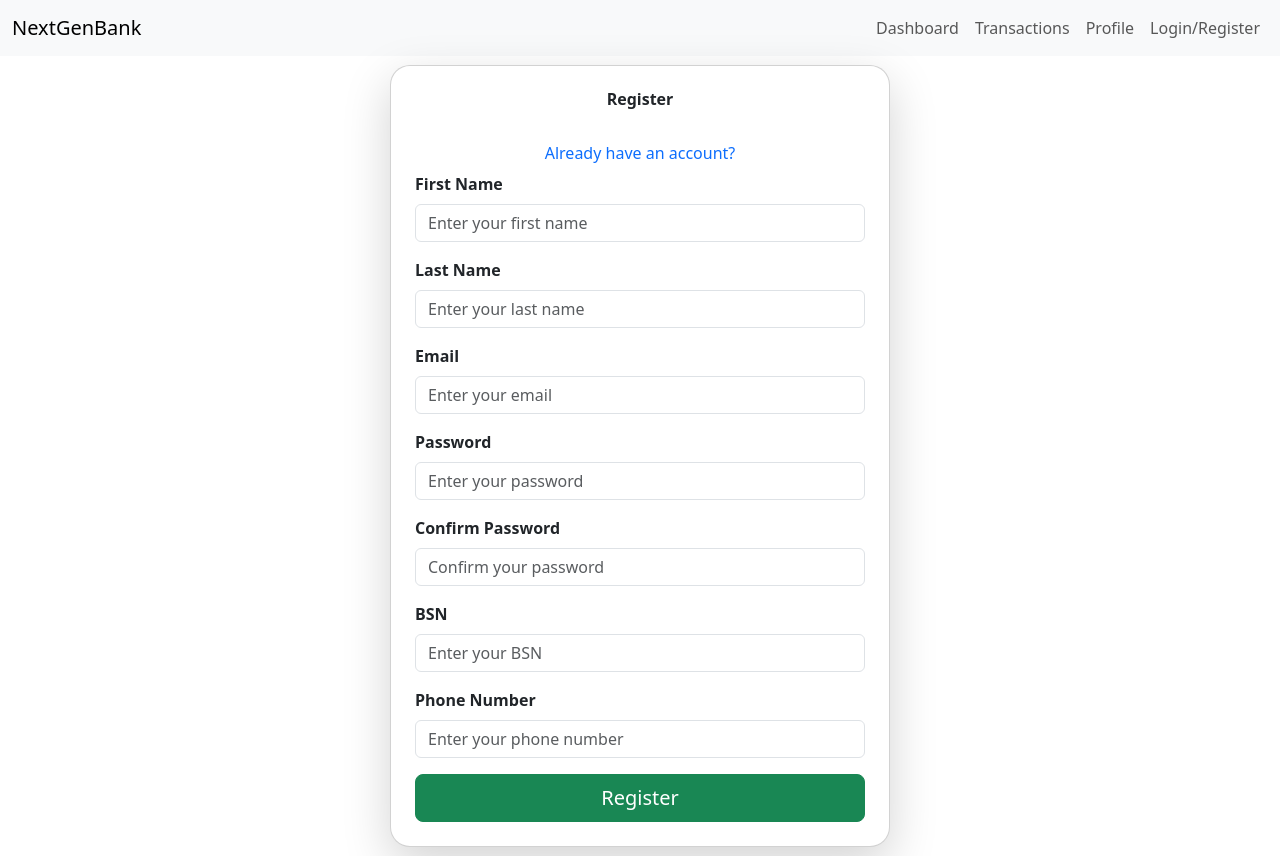
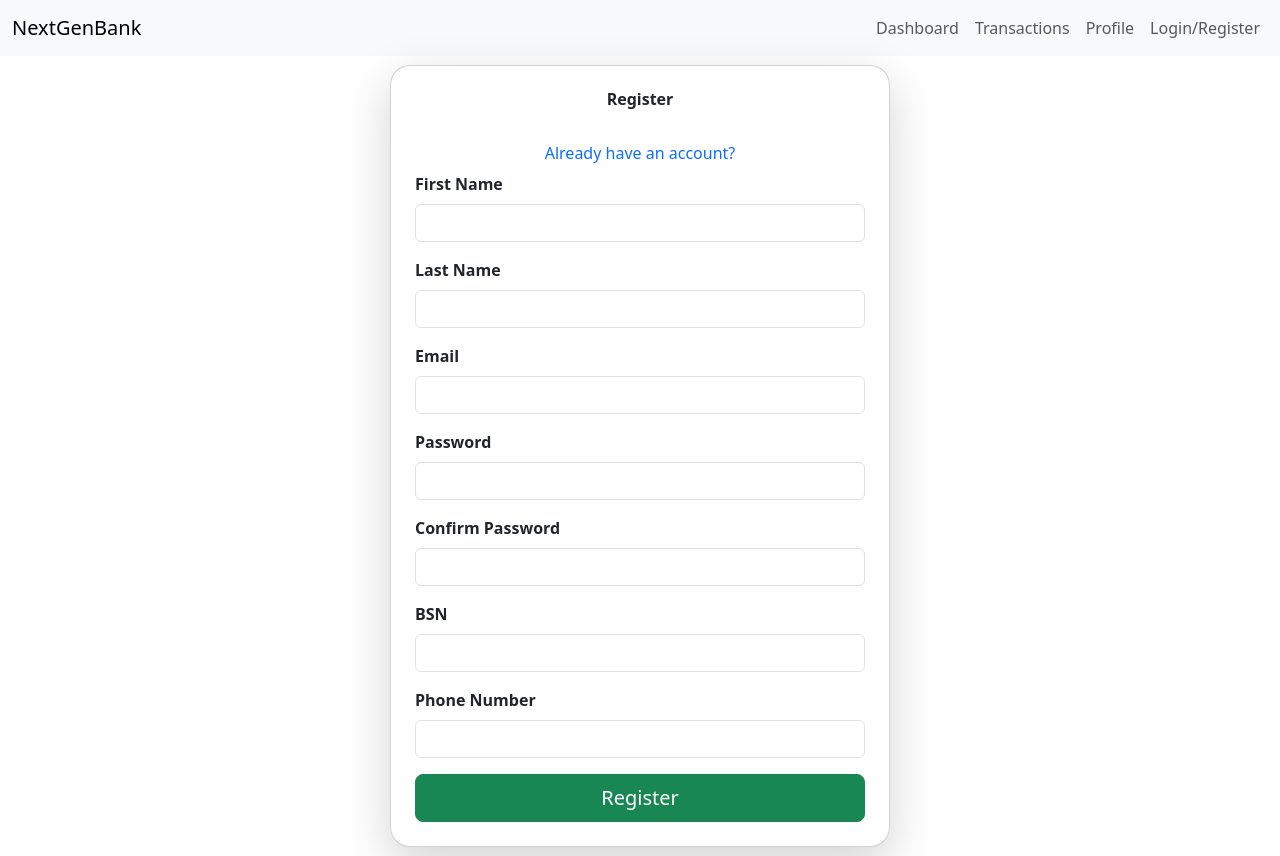
Before and after one commit to NextGenBank/frontend-BankApplication, a Vue app: page /auth in a window 1280 px wide. Both pictures are taken after a click on the button "Need an account?". Built offline with nearby package versions, Linux system fonts and the light colour scheme.

Commit message:
Auth.vue modified

```diff
--- a/src/components/Auth.vue
+++ b/src/components/Auth.vue
@@ -3,9 +3,8 @@ import Notification from "./Notification.vue";
 import Loading from "./Loading.vue";
 import { setAuthToken } from "@/utils/auth";
 import { useUserStore } from "@/stores/user";
-// import { API_ENDPOINTS } from "@/config";
-// import axios from "axios";
-
+import { API_ENDPOINTS } from "@/config";
+import axios from "axios";
 
 export default {
   name: "Auth",
@@ -49,6 +48,7 @@ export default {
     async handleSubmit() {
       const userStore = useUserStore();
 
+      // Validate password match before sending to backend
       if (!this.isLogin && this.formData.password !== this.formData.confirm_password) {
         this.error = "Passwords do not match";
         return;
@@ -59,37 +59,45 @@ export default {
         this.success = null;
         this.isLoading = true;
 
-        // Simulate backend response for login/register
-        const response = {
-          data: {
-            token: "dummy-token-1234",
-            user: {
-              id: 1,
-              first_name: this.formData.first_name || "Jane",
-              last_name: this.formData.last_name || "Doe",
-              email: this.formData.email,
-              bsn: this.formData.bsn || "123456789",
-              phone: this.formData.phone || "0612345678",
-            },
-          },
-        };
+        let response;
+
+        if (this.isLogin) {
+          // Login request
+          response = await axios.post(`${API_ENDPOINTS.auth}/login`, {
+            email: this.formData.email,
+            password: this.formData.password,
+          });
+        } else {
+          // Register request (don't send confirm_password)
+          response = await axios.post(`${API_ENDPOINTS.auth}/register`, {
+            firstName: this.formData.first_name,
+            lastName: this.formData.last_name,
+            email: this.formData.email,
+            password: this.formData.password,
+            bsn: this.formData.bsn,
+            phone: this.formData.phone,
+          });
+        }
 
         this.success = this.isLogin
           ? "Login successful"
           : "Registration successful! You can now log in.";
 
-        localStorage.setItem("token", response.data.token);
-        setAuthToken(response.data.token);
-        userStore.setUser(response.data.user);
+        // Handle token and user info after login
+        if (response.data.token) {
+          localStorage.setItem("token", response.data.token);
+          setAuthToken(response.data.token);
+          userStore.setUser(response.data.user);
+        }
 
         if (this.isLogin) {
           this.$router.push("/");
         } else {
-          this.isLogin = true;
+          this.toggleAuthMode(); // switch to login mode after register
         }
       } catch (error) {
         console.error(error);
-        this.error = "An error occurred during authentication";
+        this.error = error.response?.data?.message || "Authentication error";
       } finally {
         this.isLoading = false;
       }
@@ -121,37 +129,37 @@ export default {
         <div v-if="!isLogin">
           <div class="mb-3">
             <label class="form-label fw-semibold">First Name</label>
-            <input v-model="formData.first_name" type="text" class="form-control" required placeholder="Enter your first name" />
+            <input v-model="formData.first_name" type="text" class="form-control" required />
           </div>
           <div class="mb-3">
             <label class="form-label fw-semibold">Last Name</label>
-            <input v-model="formData.last_name" type="text" class="form-control" required placeholder="Enter your last name" />
+            <input v-model="formData.last_name" type="text" class="form-control" required />
           </div>
         </div>
 
         <div class="mb-3">
           <label class="form-label fw-semibold">Email</label>
-          <input v-model="formData.email" type="email" class="form-control" required placeholder="Enter your email" />
+          <input v-model="formData.email" type="email" class="form-control" required />
         </div>
 
         <div class="mb-3">
           <label class="form-label fw-semibold">Password</label>
-          <input v-model="formData.password" type="password" class="form-control" required placeholder="Enter your password" />
+          <input v-model="formData.password" type="password" class="form-control" required />
         </div>
 
         <div v-if="!isLogin" class="mb-3">
           <label class="form-label fw-semibold">Confirm Password</label>
-          <input v-model="formData.confirm_password" type="password" class="form-control" required placeholder="Confirm your password" />
+          <input v-model="formData.confirm_password" type="password" class="form-control" required />
         </div>
 
         <div v-if="!isLogin" class="mb-3">
           <label class="form-label fw-semibold">BSN</label>
-          <input v-model="formData.bsn" type="text" class="form-control" required placeholder="Enter your BSN" />
+          <input v-model="formData.bsn" type="text" class="form-control" required />
         </div>
 
         <div v-if="!isLogin" class="mb-3">
           <label class="form-label fw-semibold">Phone Number</label>
-          <input v-model="formData.phone" type="tel" class="form-control" required placeholder="Enter your phone number" />
+          <input v-model="formData.phone" type="tel" class="form-control" required />
         </div>
 
         <button type="submit" class="btn btn-success w-100 btn-lg">
@@ -159,12 +167,7 @@ export default {
         </button>
       </form>
 
-      <Notification
-        v-if="error"
-        :isError="true"
-        @close="error = null"
-        class="mt-3"
-      >
+      <Notification v-if="error" :isError="true" @close="error = null" class="mt-3">
         {{ error }}
       </Notification>
     </div>
--- a/src/config.js
+++ b/src/config.js
@@ -1,6 +1,12 @@
-export const API_BASE_URL = "http://localhost";
+// export const API_BASE_URL = "http://localhost";
+
+// export const API_ENDPOINTS = {
+//   // articles: `${API_BASE_URL}/articles`,
+//   auth: `${API_BASE_URL}/auth`,
+// };
+
+export const API_BASE_URL = "http://localhost:8081/api";
 
 export const API_ENDPOINTS = {
-  // articles: `${API_BASE_URL}/articles`,
   auth: `${API_BASE_URL}/auth`,
 };
```
